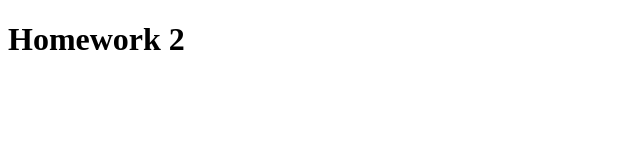
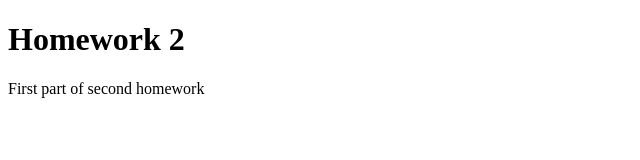
Before and after one commit to abalanovsky/Balanovskyi-FEPro-Nov29-22, a plain HTML site: page index.html in a window 1280 px wide. Shown: the whole page, without its empty margins (0-640 px from the left). Drawn offline with Linux system fonts and the light colour scheme.

Commit message:
Description in <p> tag added

```diff
--- a/index.html
+++ b/index.html
@@ -6,5 +6,6 @@
 </head>
 <body>
 <h1>Homework 2</h1>
+<p>First part of second homework</p>
 </body>
 </html>
```
